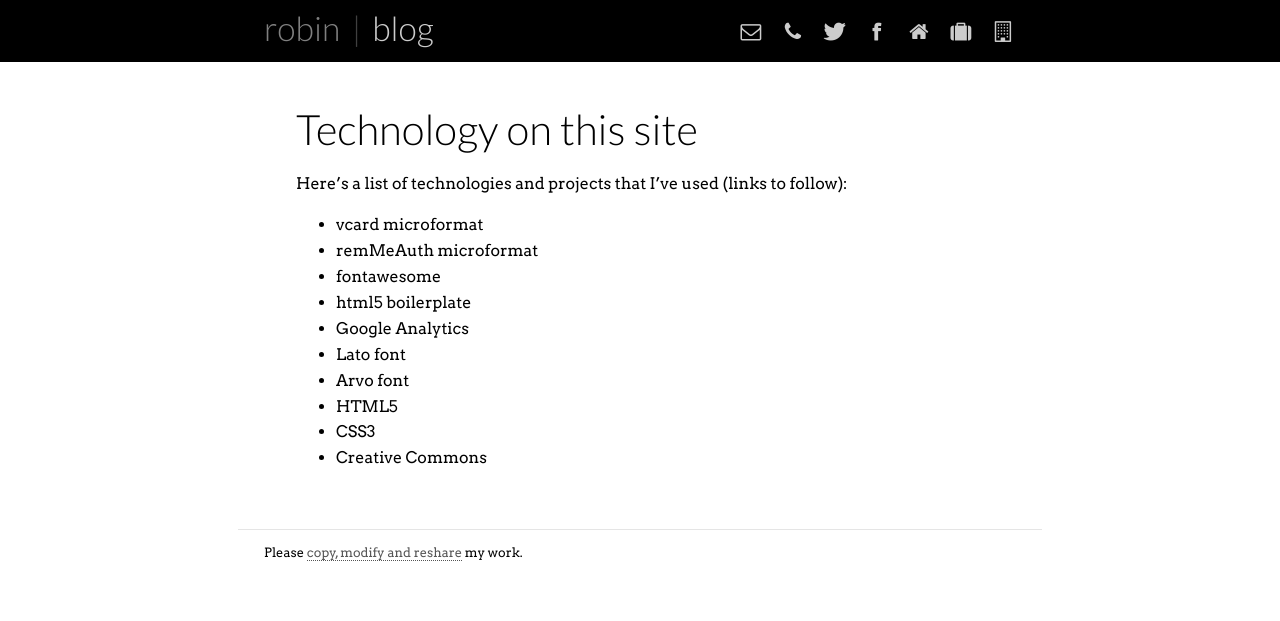
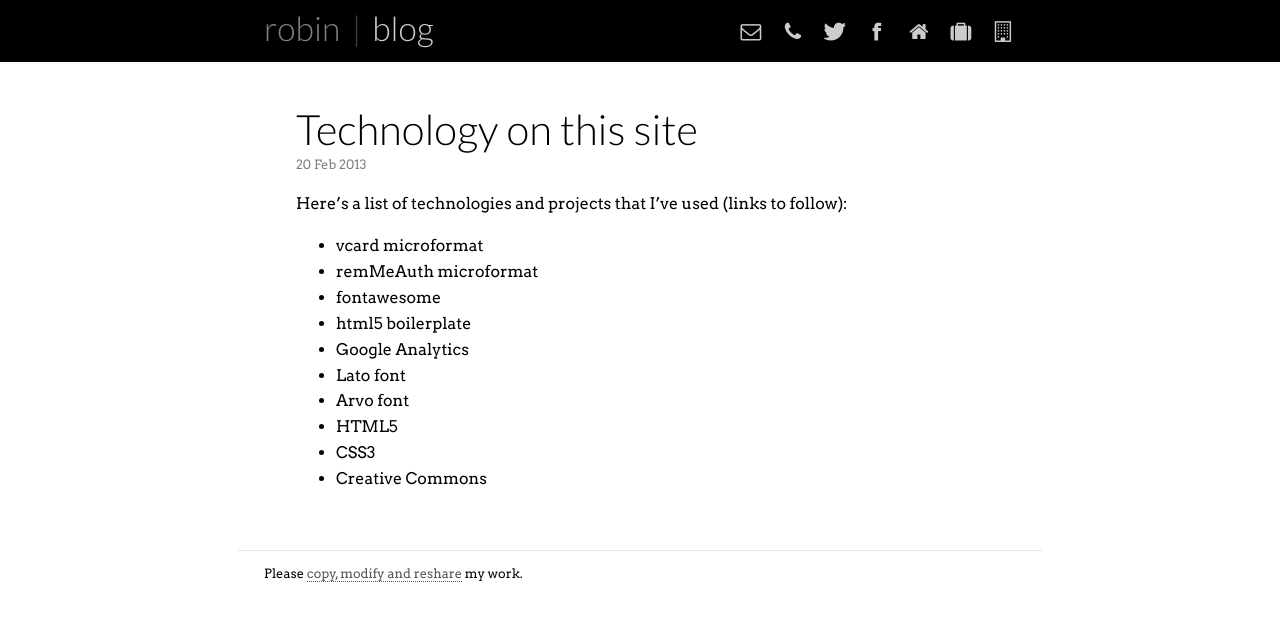
Before and after one commit to nottrobin/robinwinslow.uk, a Jekyll site: the page built from _posts/2013-02-20-technology-on-this-site.md, in a window 1280 px wide. Shown: the top 621 px of the page. Built offline with Jekyll 4.4.1, drawn with Linux system fonts in a browser that asks for light colours; Markdown is read by kramdown in place of the engine named in the settings.

Commit message:
Include date in posts. Closes #5.

```diff
--- a/_layouts/post.html
+++ b/_layouts/post.html
@@ -3,5 +3,6 @@ layout: default
 ---
 
 <h1>{{ page.title }}</h1>
+<date>{{ page.date | date_to_string }}</date>
 
 {{ content }}
```
